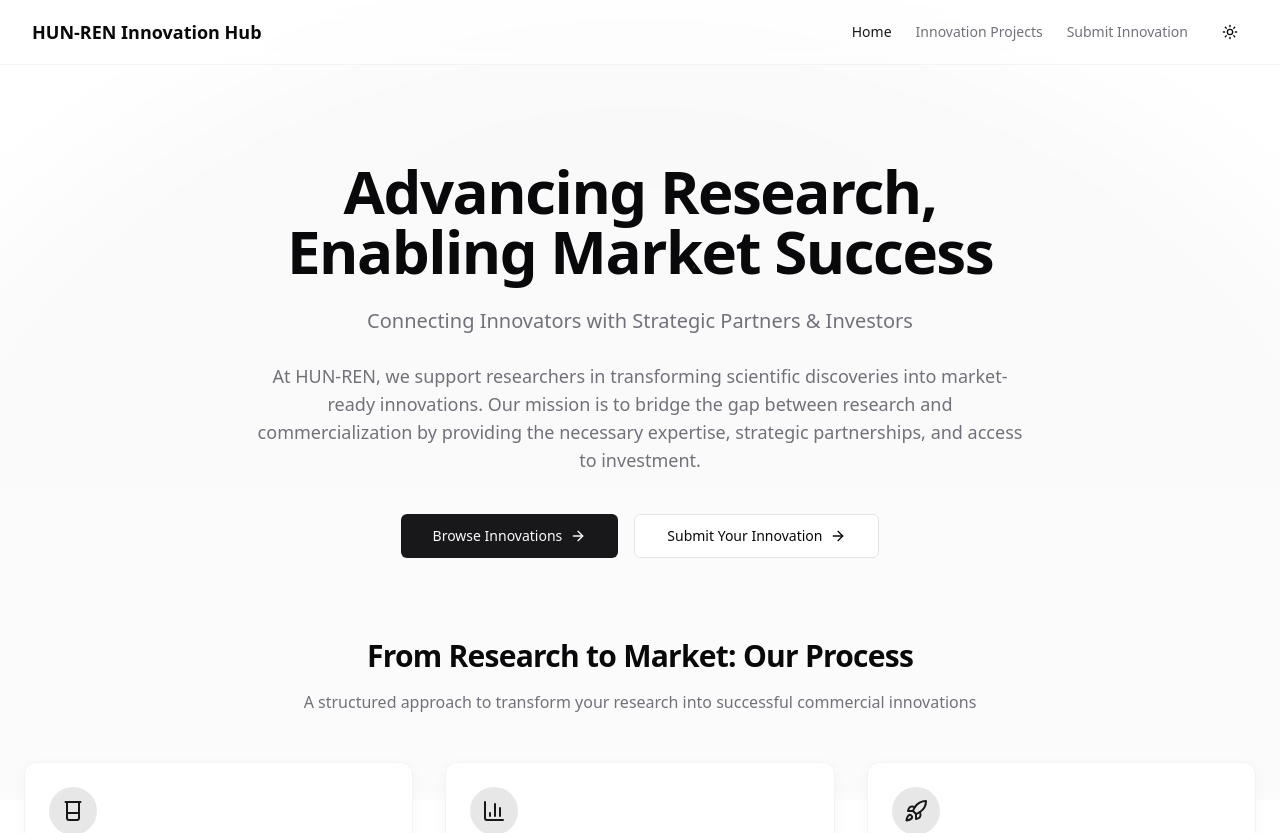
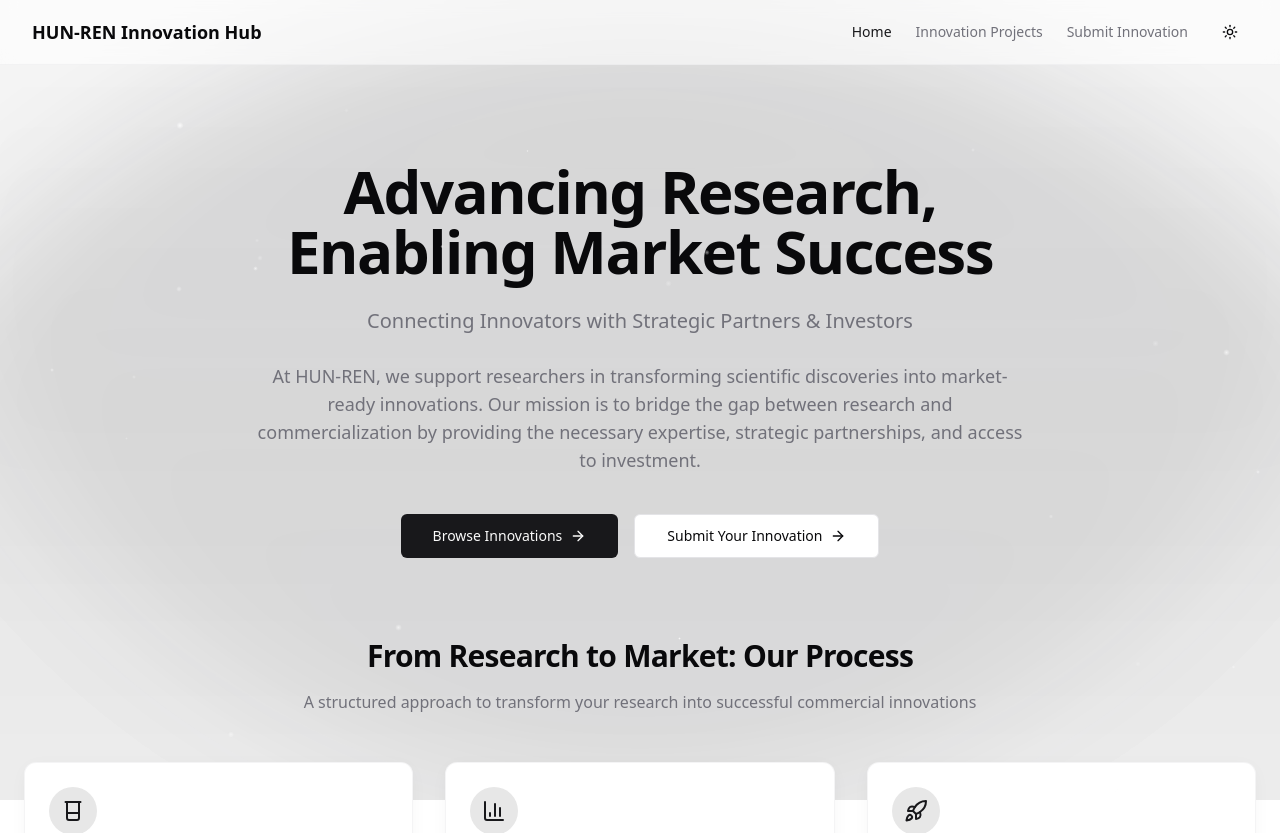
Before and after one commit to gz92/innovation-highlight-hub, a React (Vite) app: page / in a window 1280 px wide. Shown: the top 833 px of the page. Built offline with nearby package versions, Linux system fonts and the light colour scheme.

Commit message:
Address visibility issues
The changes were not visible.

```diff
--- a/src/components/FloatingParticles.tsx
+++ b/src/components/FloatingParticles.tsx
@@ -20,7 +20,7 @@ const FloatingParticles = () => {
     if (!container) return;
 
     // Create particles
-    const particleCount = 20;
+    const particleCount = 30; // Increased from 20
     const particles: Particle[] = [];
 
     const createParticles = () => {
@@ -31,10 +31,10 @@ const FloatingParticles = () => {
         particles.push({
           x: Math.random() * containerWidth,
           y: Math.random() * containerHeight,
-          size: Math.random() * 4 + 1,
-          speedX: Math.random() * 0.5 - 0.25,
-          speedY: Math.random() * 0.5 - 0.25,
-          opacity: Math.random() * 0.5 + 0.1
+          size: Math.random() * 6 + 2, // Increased size
+          speedX: Math.random() * 0.7 - 0.35, // Increased speed
+          speedY: Math.random() * 0.7 - 0.35, // Increased speed
+          opacity: Math.random() * 0.7 + 0.2 // Increased opacity
         });
       }
 
--- a/src/components/ParallaxBackground.tsx
+++ b/src/components/ParallaxBackground.tsx
@@ -26,8 +26,14 @@ const ParallaxBackground = ({ children }: ParallaxBackgroundProps) => {
         aria-hidden="true"
       >
         <div
-          className="absolute top-0 left-1/2 -translate-x-1/2 w-[150%] aspect-square bg-gradient-to-b from-primary/5 to-transparent rounded-full blur-3xl opacity-50"
-          style={{ transform: `translate(-50%, ${scrollY * 0.05}px)` }}
+          className="absolute top-0 left-1/2 -translate-x-1/2 w-[150%] aspect-square bg-gradient-to-b from-primary/20 to-transparent rounded-full blur-3xl opacity-70"
+          style={{ transform: `translate(-50%, ${scrollY * 0.1}px)` }}
+        />
+
+        {/* Additional background element with opposite parallax direction */}
+        <div
+          className="absolute bottom-0 left-1/2 -translate-x-1/2 w-[120%] aspect-square bg-gradient-to-t from-primary/15 to-transparent rounded-full blur-3xl opacity-60"
+          style={{ transform: `translate(-50%, ${scrollY * -0.05}px)` }}
         />
       </div>
 
@@ -35,7 +41,7 @@ const ParallaxBackground = ({ children }: ParallaxBackgroundProps) => {
       <div
         className="fixed inset-0 grid-background pointer-events-none -z-10"
         aria-hidden="true"
-        style={{ transform: `translateY(${scrollY * 0.02}px)` }}
+        style={{ transform: `translateY(${scrollY * 0.05}px)` }}
       />
 
       {/* Floating particles */}
--- a/src/index.css
+++ b/src/index.css
@@ -82,24 +82,24 @@
   }
 
   .grid-background::before {
-    @apply content-[''] absolute inset-0 bg-[linear-gradient(rgba(255,255,255,0.05)_1px,transparent_1px),linear-gradient(90deg,rgba(255,255,255,0.05)_1px,transparent_1px)] bg-[size:50px_50px] -z-10 opacity-30;
+    @apply content-[''] absolute inset-0 bg-[linear-gradient(rgba(255,255,255,0.1)_1px,transparent_1px),linear-gradient(90deg,rgba(255,255,255,0.1)_1px,transparent_1px)] bg-[size:40px_40px] -z-10 opacity-50;
   }
 
   .dark .grid-background::before {
-    @apply bg-[linear-gradient(rgba(255,255,255,0.05)_1px,transparent_1px),linear-gradient(90deg,rgba(255,255,255,0.05)_1px,transparent_1px)];
+    @apply bg-[linear-gradient(rgba(255,255,255,0.1)_1px,transparent_1px),linear-gradient(90deg,rgba(255,255,255,0.1)_1px,transparent_1px)];
   }
 
   /* Add floating particles for the futuristic look */
   .particle {
-    @apply absolute rounded-full pointer-events-none opacity-40;
-    background: radial-gradient(circle, rgba(255,255,255,0.8) 0%, rgba(255,255,255,0) 70%);
-    animation: float 8s infinite ease-in-out;
+    @apply absolute rounded-full pointer-events-none;
+    background: radial-gradient(circle, rgba(255,255,255,0.9) 0%, rgba(255,255,255,0) 70%);
+    animation: float 12s infinite ease-in-out;
   }
 
   @keyframes float {
     0%, 100% { transform: translateY(0) translateX(0); }
-    25% { transform: translateY(-15px) translateX(15px); }
-    50% { transform: translateY(-25px) translateX(0); }
-    75% { transform: translateY(-15px) translateX(-15px); }
+    25% { transform: translateY(-25px) translateX(20px); }
+    50% { transform: translateY(-40px) translateX(0); }
+    75% { transform: translateY(-25px) translateX(-20px); }
   }
 }
```
